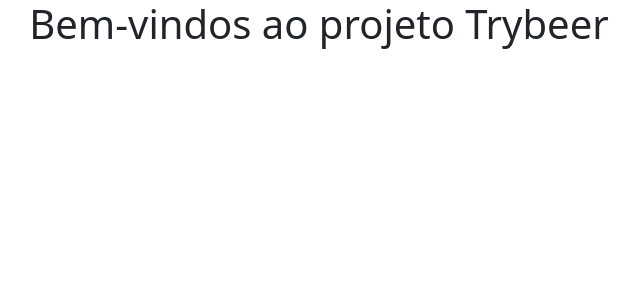
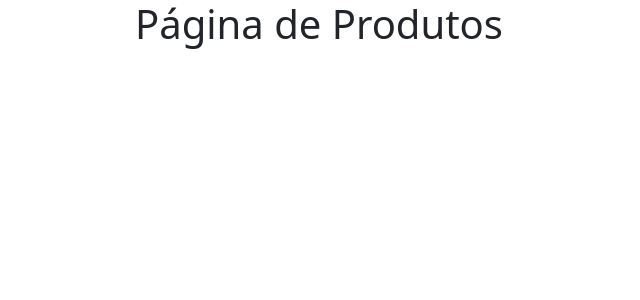
Before and after one commit to tryber/sd-03-trybeer-5, a React (Create React App) app in the folder front-end/: page /products in a window 1280 px wide. Shown: the top 300 px of the page, without its empty margins (321-961 px from the left). Built offline with nearby package versions, Linux system fonts and the light colour scheme.

Commit message:
iniciando página

```diff
--- a/front-end/src/App.js
+++ b/front-end/src/App.js
@@ -1,11 +1,15 @@
 import React from 'react';
 import { BrowserRouter as Router, Switch, Route } from 'react-router-dom';
 import HomePage from './pages/HomePage';
+import ProductsPage from './pages/ProductsPage';
 
 function App() {
   return (
     <Router>
       <Switch>
+        <Route path="/products">
+          <ProductsPage />
+        </Route>
         <Route path="/">
           <HomePage />
         </Route>
--- /dev/null
+++ b/front-end/src/pages/ProductsPage.js
@@ -0,0 +1,11 @@
+import React from 'react';
+
+function ProductsPage() {
+  return (
+    <div className="ProductsPage">
+      <h1 className="text-center">Página de Produtos</h1>
+    </div>
+  );
+}
+
+export default ProductsPage;
```
